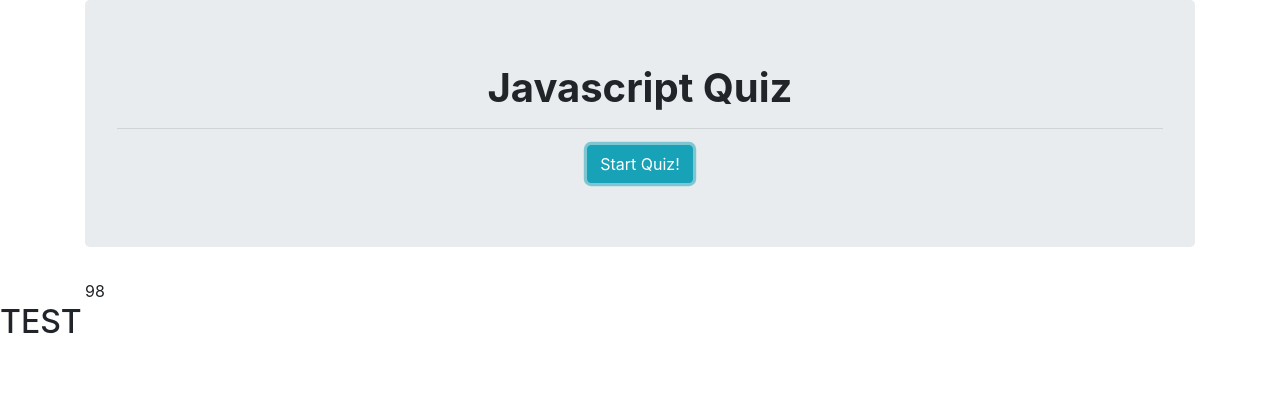
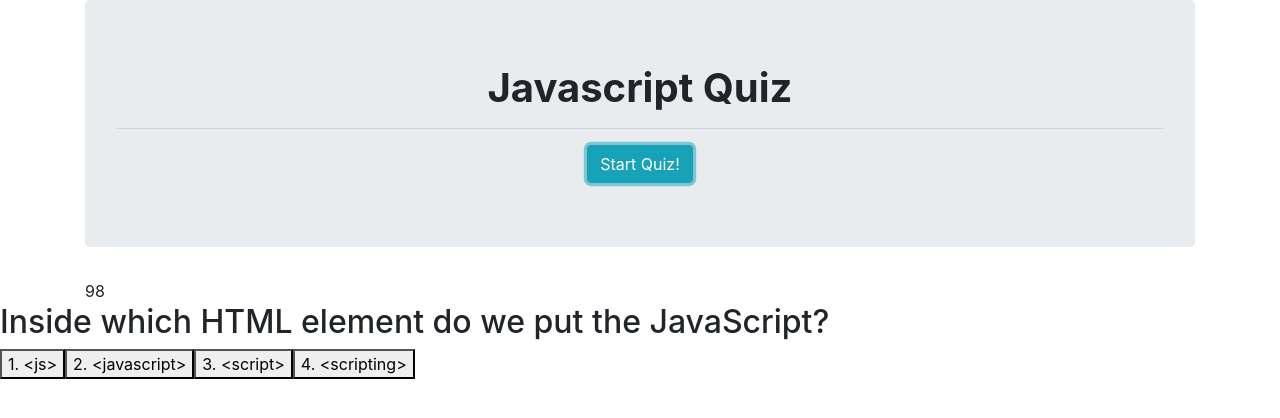
Before and after one commit to melaniede/javascript-code-quiz, a plain HTML site: page index.html in a window 1280 px wide. Both pictures are taken after a click on the button "Start Quiz!". Drawn offline with nearby package versions, Linux system fonts and the light colour scheme.

Commit message:
Remove time when incorrect answer is selected

```diff
--- a/index.html
+++ b/index.html
@@ -29,9 +29,12 @@
       </div>
 
       <div id="questionsDisplay">
-        <h2 id="question"> TEST
-        </h2>
+        <h2 id="question"></h2>
         <div id="choices">
+            <!-- <button id="answer1"></button>
+            <button id="answer2"></button>
+            <button id="answer3"></button>
+            <button id="answer4"></button> -->
         </div>
       </div>
       <script src="script.js"></script>
--- a/script.js
+++ b/script.js
@@ -49,17 +49,68 @@ const questions = [
 let startQuizEl = document.getElementById("test");
 let timerEl = document.getElementById("time");
 let questionsDisplayEl = document.getElementById("questionsDisplay");
-let questionsEl = document.getElementById("questions");
+let questionsEl = document.getElementById("question");
 let choicesEl = document.getElementById("choices");
 
+// Timer variables
 let time = 100;
 let timerId;
 
+// Question variables
+let questionIndex = 0;
+
 startQuizEl.addEventListener("click", startQuizFunction);
+
+function startTimerFunction() {
+    console.log("inside startQuizTimer");
+    timerId = setInterval(function() {
+        time--;
+        timerEl.textContent = time;
+        if (time <= 0){
+            clearInterval(timerId);
+            endQuiz();
+        }
+    }, 1000)
+}
 
 function startQuizFunction() {
     console.log("inside startQuizFunction");
-    timerId = setInterval(function() {
-        time--;
-        timerEl.textContent = time;
-    }, 1000)}
+    //Start with quiz hiding
+   displayQuestionsFunction();
+   startTimerFunction();
+}
+
+function displayQuestionsFunction(){
+    //Display question
+    let currentQuestion = questions[questionIndex];
+    questionsEl.textContent = currentQuestion.question;
+
+    //Display possible answers
+    let possibleChoices =
+
+    currentQuestion.choices.forEach(function(choice,i){
+        let choiceButton = document.createElement("button")
+        choiceButton.setAttribute("class", "choice");
+        choiceButton.setAttribute("value", choice);
+
+        choiceButton.textContent = choice;
+
+        choiceButton.onclick = questionClick;
+        choicesEl.appendChild(choiceButton);
+    })
+
+function questionClick(){
+    // If answer is incorrect 10 seconds is subtracted from the time
+    if (this.value !== questions[questionIndex].answer){
+        time -= 10;
+
+        //
+        if (time < 0){
+            time = 0;
+        }
+    }
+    timerEl.textContent = time;
+}
+
+
+}
```
